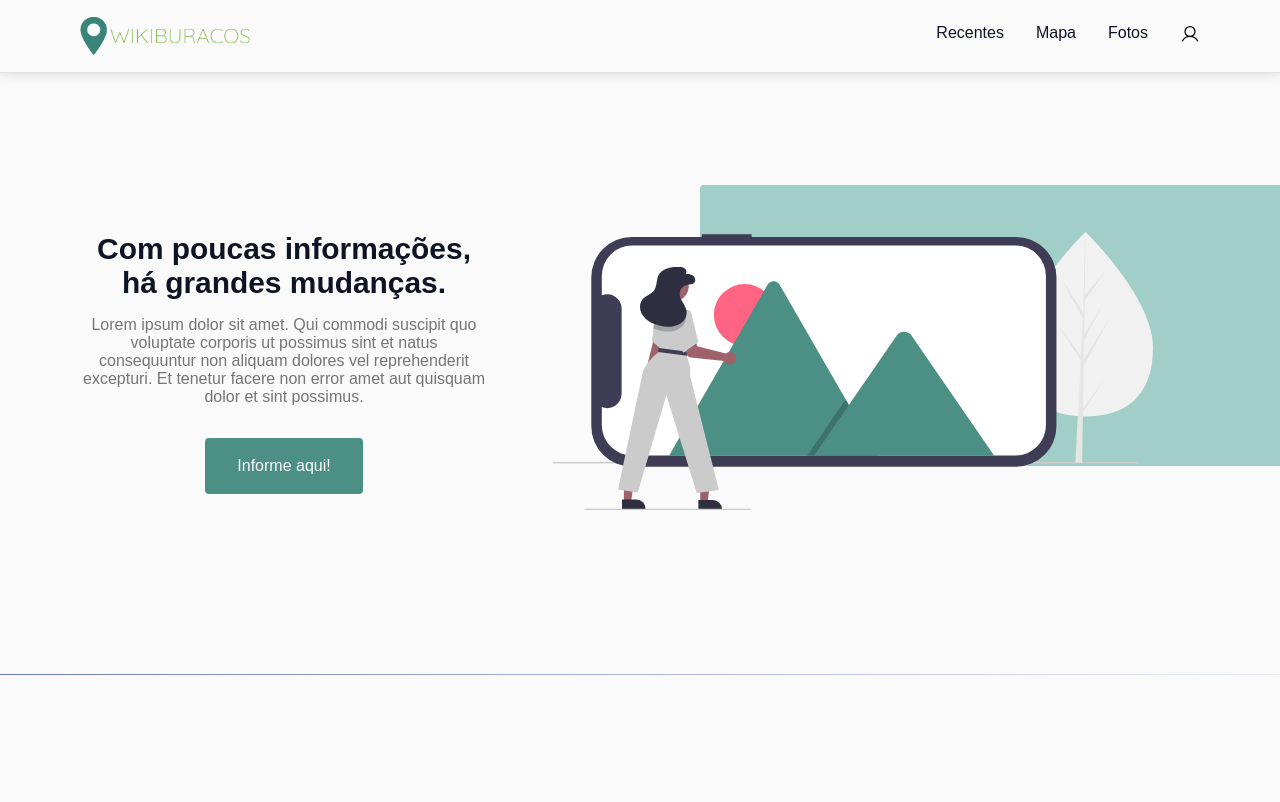
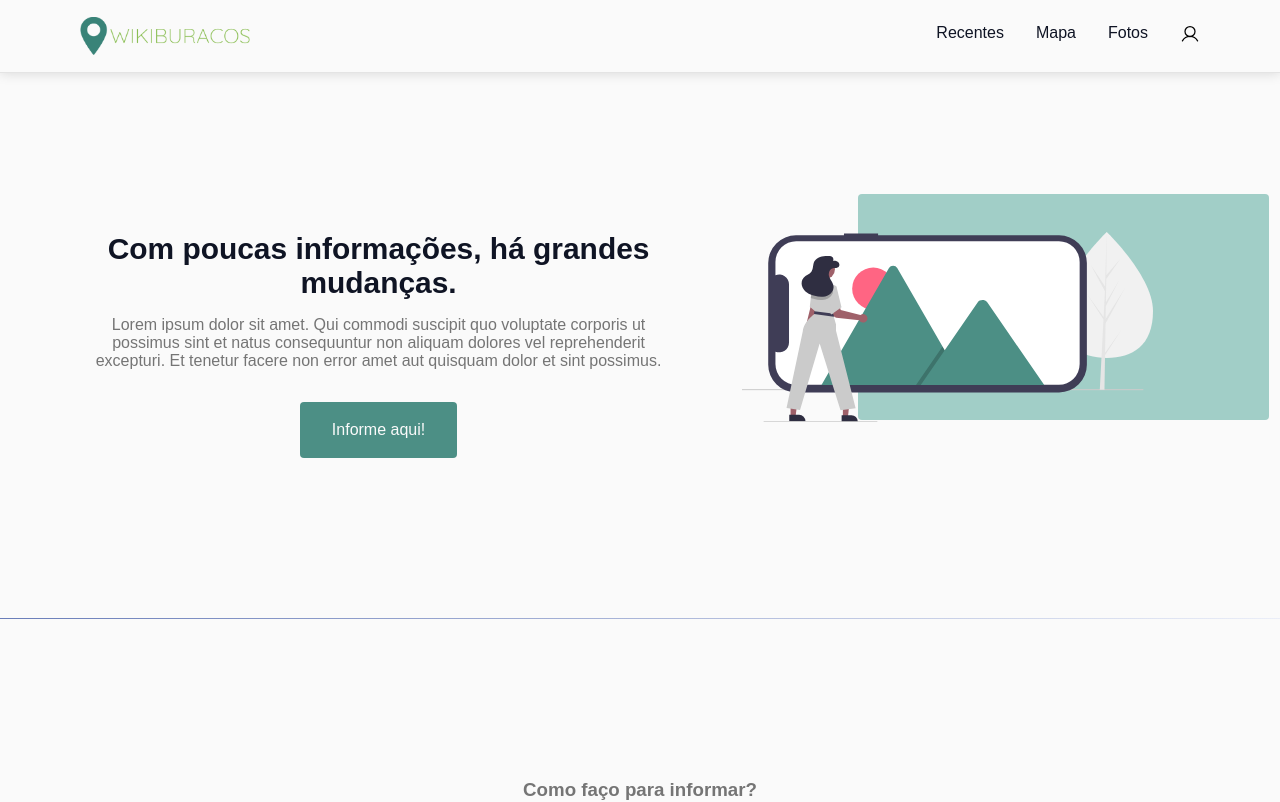
Before and after one commit to jvrodrigs/wikifront, a React (Vite) app: page / in a window 1280 px wide. Shown: the top 802 px of the page. Built offline with nearby package versions, Linux system fonts and the light colour scheme.

Commit message:
refactor: landing page

```diff
--- a/src/pages/LandingPage/styles.ts
+++ b/src/pages/LandingPage/styles.ts
@@ -88,12 +88,16 @@ export const ImageContainer = styled.div`
 
     img {
         position: relative;
+        align-items: center;
         right: 2.93rem;
 
-        width: 600px;
         height: auto;
 
     }
+
+    @media (min-width: 1200px) {
+        order: 1;
+
 
         &::before{
             content: '';
@@ -107,9 +111,6 @@ export const ImageContainer = styled.div`
 
             border-radius: 0.25rem;
         }
-
-    @media (min-width: 1200px) {
-        order: 1;
     }
 `
 
@@ -145,6 +146,8 @@ export const Card = styled.div`
     text-align: center;
     transition: 0.3s;
 
+    cursor: pointer;
+
     &:hover {
         transform: translateY(-15px);
     }
```
Lines whose indentation alone changed are shown as unchanged.
